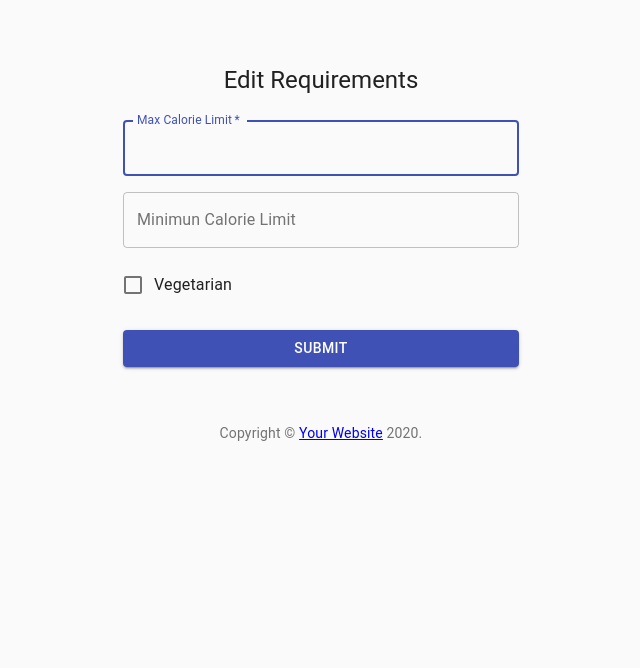
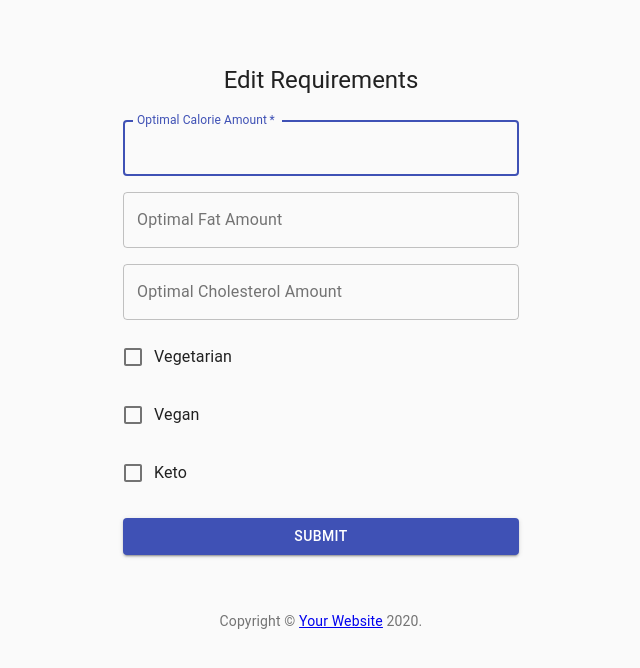
Before and after one commit to BradRaynaud/Team_Abraca-Data, a Next.js app in the folder frontend/: page /EditReqs in a window 1280 px wide. Shown: the top 668 px of the page, without its empty margins (319-959 px from the left). Built offline with nearby package versions, Linux system fonts and the light colour scheme.

Commit message:
Edit page now has correct input boxes

```diff
--- a/frontend/pages/EditReqs.js
+++ b/frontend/pages/EditReqs.js
@@ -67,12 +67,12 @@ export default function SignUp() {
           <Grid container spacing={2}>
             <Grid item xs={12}>
               <TextField
-                name="maxCalorie"
+                name="calorie"
                 variant="outlined"
                 required
                 fullWidth
-                id="maxCalorie"
-                label="Max Calorie Limit"
+                id="calorie"
+                label="Optimal Calorie Amount"
                 autoFocus
               />
             </Grid>
@@ -80,15 +80,36 @@ export default function SignUp() {
               <TextField
                 variant="outlined"
                 fullWidth
-                id="minCalorie"
-                label="Minimun Calorie Limit"
-                name="minCalorie"
+                id="fat"
+                label="Optimal Fat Amount"
+                name="fat"
+              />
+            </Grid>
+            <Grid item xs={12}>
+              <TextField
+                variant="outlined"
+                fullWidth
+                id="cholesterol"
+                label="Optimal Cholesterol Amount"
+                name="cholesterol"
               />
             </Grid>
             <Grid item xs={12}>
               <FormControlLabel
                 control={<Checkbox value="allowExtraEmails" color="primary" />}
                 label="Vegetarian"
+              />
+            </Grid>
+            <Grid item xs={12}>
+              <FormControlLabel
+                control={<Checkbox value="allowExtraEmails" color="primary" />}
+                label="Vegan"
+              />
+            </Grid>
+            <Grid item xs={12}>
+              <FormControlLabel
+                control={<Checkbox value="allowExtraEmails" color="primary" />}
+                label="Keto"
               />
             </Grid>
           </Grid>
```
